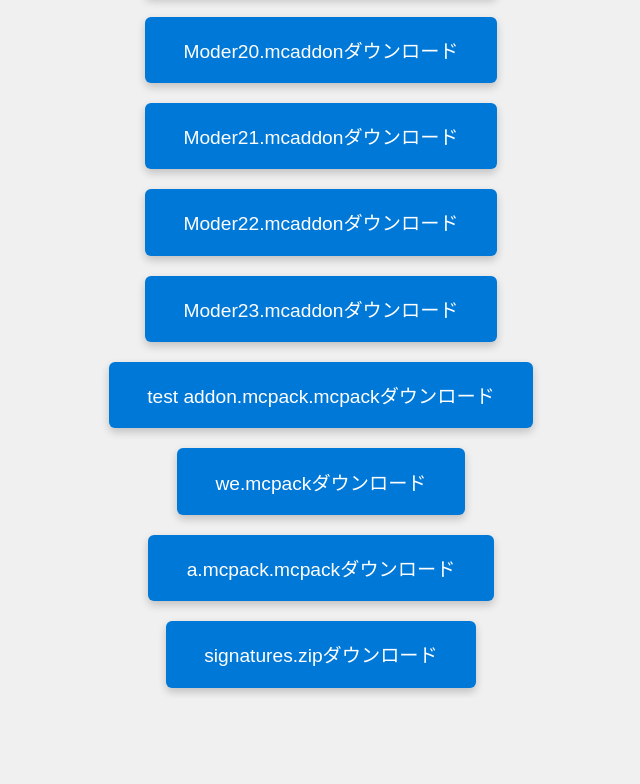
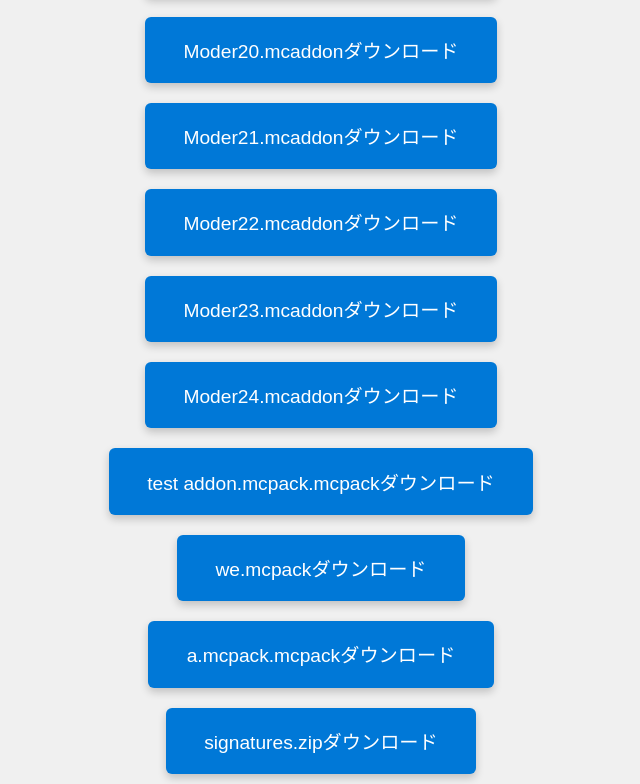
Before and after one commit to akaina0112/kozinn, a plain HTML site: page DL.html in a window 1280 px wide. Shown: the part 8979-9763 px from the top of the page, without its empty margins (319-959 px from the left). Before the commit the page ends 9677 px from the top, so only its background shows below. Drawn offline with Linux system fonts and the light colour scheme.

Commit message:
Update DL.html

```diff
--- a/DL.html
+++ b/DL.html
@@ -370,6 +370,9 @@
   <a href="./fill/Moder23.mcaddon" download class="download-button">
       Moder23.mcaddonダウンロード
   </a>
+  <a href="./fill/Moder24.mcaddon" download class="download-button">
+      Moder24.mcaddonダウンロード
+  </a>
   <a href="./fill/test addon.mcpack" download class="download-button">
      test addon.mcpack.mcpackダウンロード
   </a>
```
